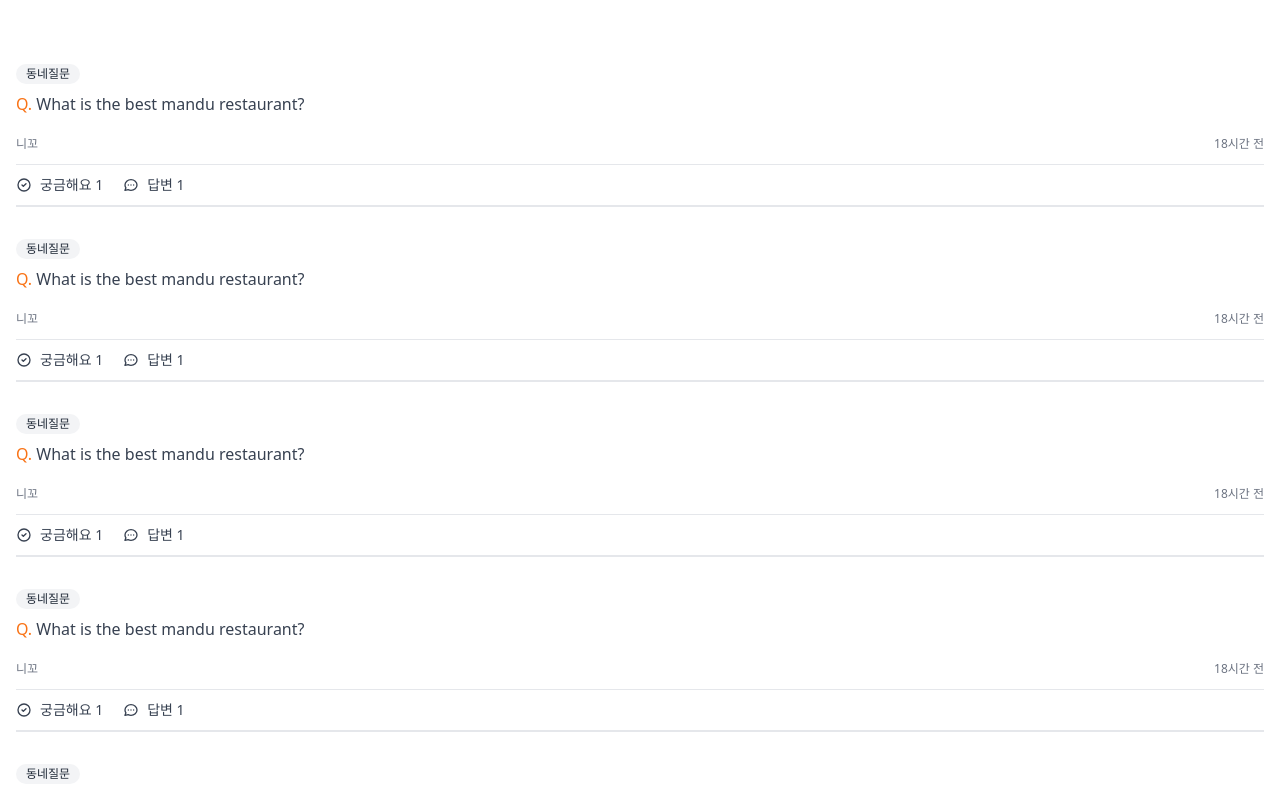
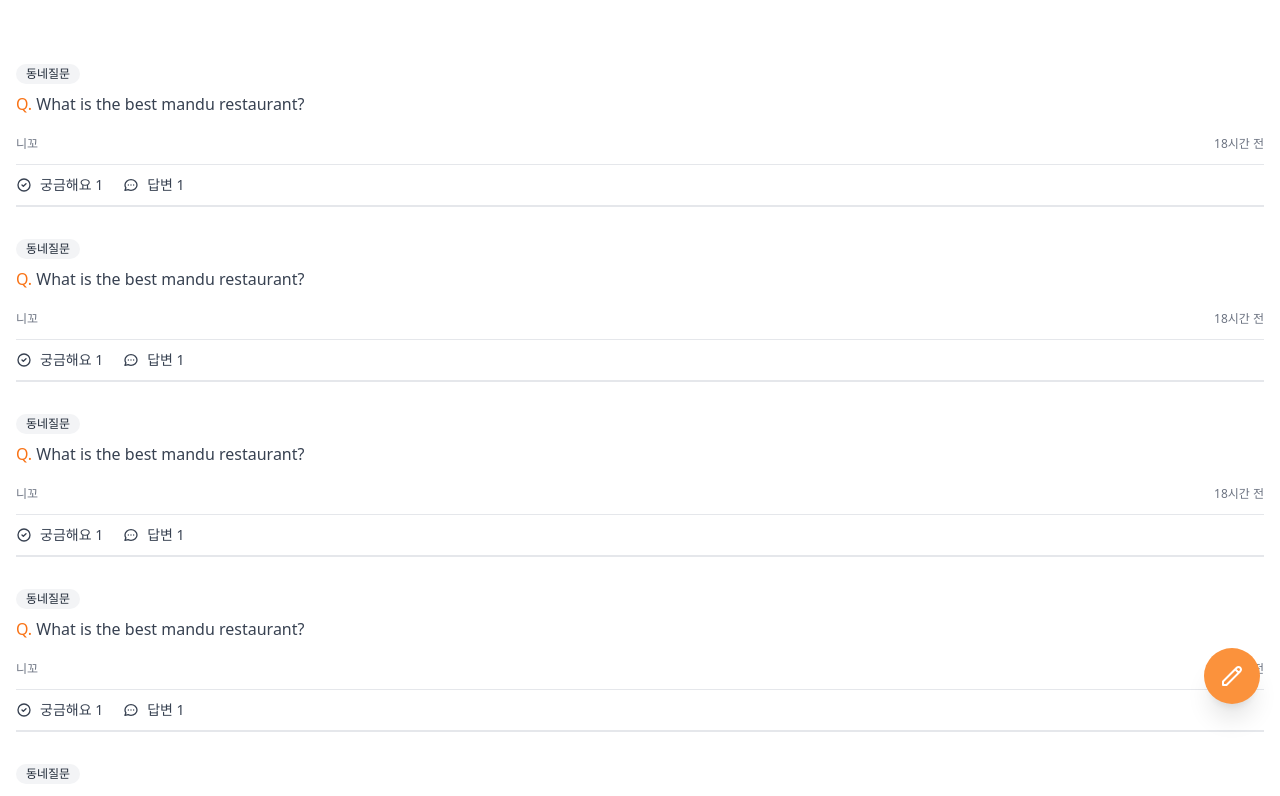
Before and after one commit to blkluv/next_carrot_market, a Next.js app: page /community in a window 1280 px wide. Shown: the top 796 px of the page. Built offline with nearby package versions, Linux system fonts and the light colour scheme.

Commit message:
게시글 추가 버튼 수정

```diff
--- a/src/pages/community/index.tsx
+++ b/src/pages/community/index.tsx
@@ -54,7 +54,7 @@ const Community: NextPage = () => {
           </div>
         </div>
       ))}
-      <button className="fixed hover:bg-orange-400 rounded-full p-4 text-white">
+      <button className="fixed p-4 text-white transition-colors bg-orange-400 rounded-full shadow-xl cursor-pointer hover:bg-orange-500 bottom-24 right-5">
         <svg
           className="w-6 h-6"
           fill="none"
```
